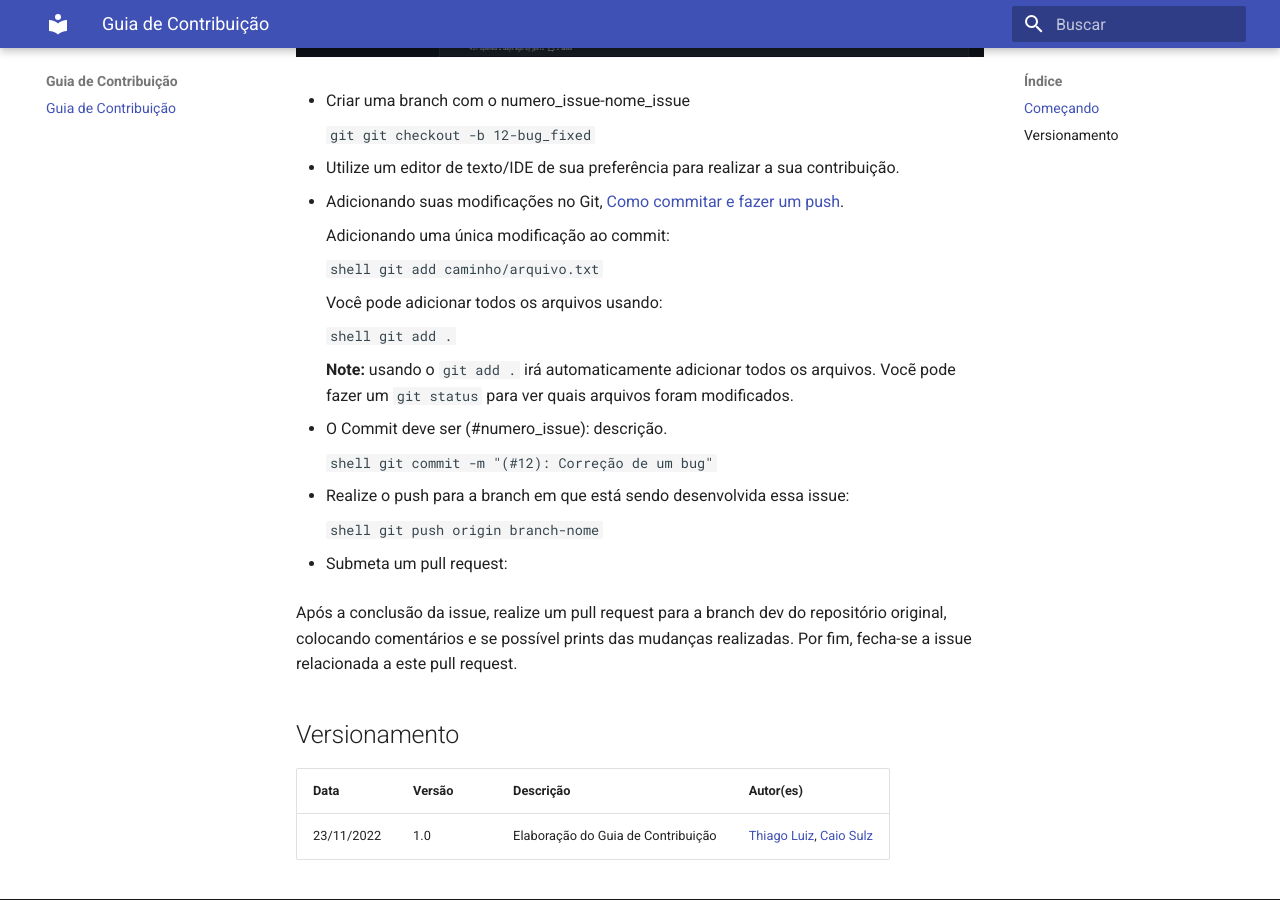
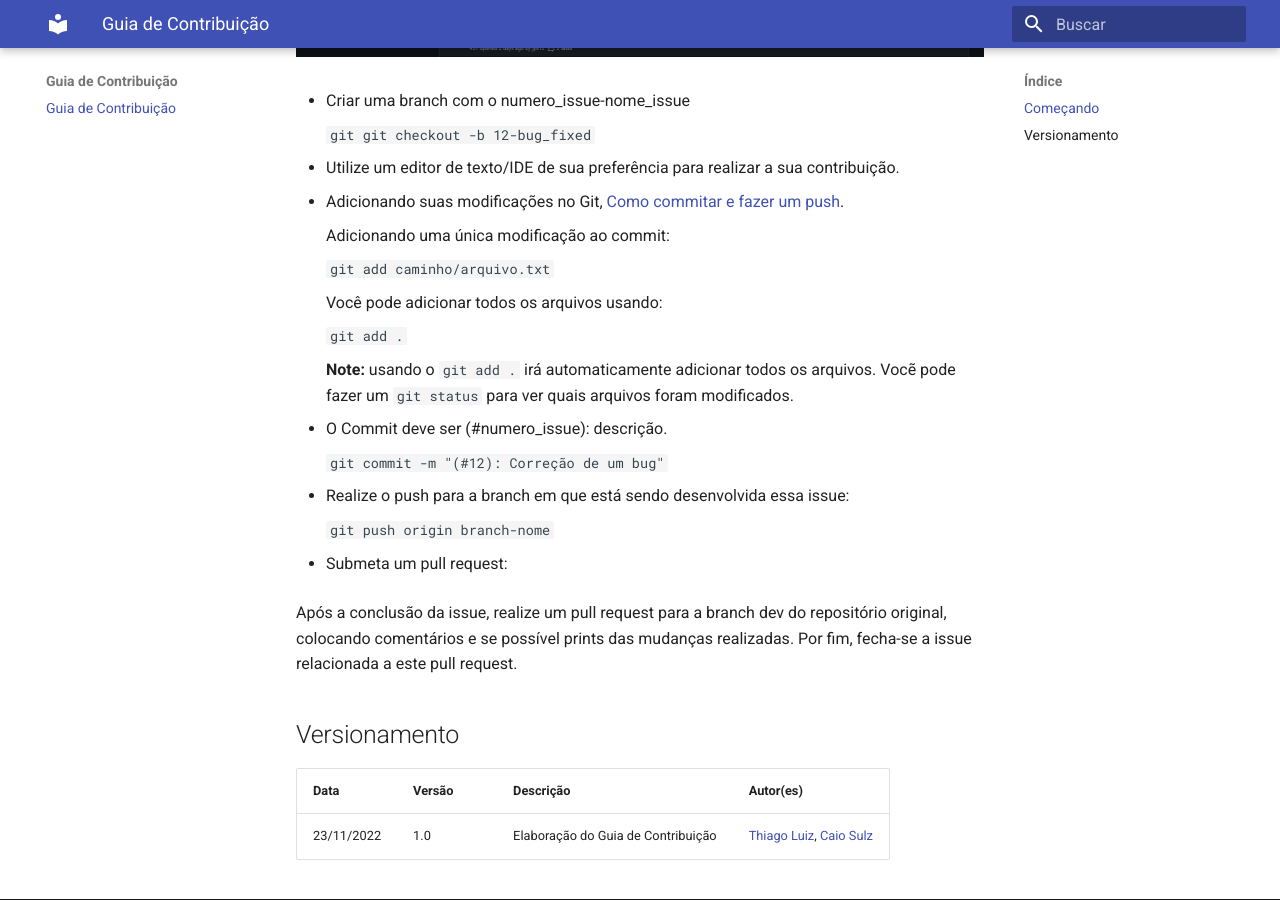
Before and after one commit to fga-eps-mds/2022.2-Amis-Doc, an MkDocs documentation site: the page built from docs/Guia_Contribuicao/guia_contribuicao.md, in a window 1280 px wide and 900 px high, scrolled down 1043 px. Built offline with MkDocs 1.6.1 and Material for MkDocs 9.7.7, drawn with Linux system fonts in a browser that asks for light colours.

Commit message:
(#41): Erro de digitação

````diff
--- a/docs/Guia_Contribuicao/guia_contribuicao.md
+++ b/docs/Guia_Contribuicao/guia_contribuicao.md
@@ -32,13 +32,13 @@ O Guia de Contribuição é um documento que visa ensinar como participar deste
 
     Adicionando uma única modificação ao commit:
 
-    ```shell
+    ```
     git add caminho/arquivo.txt
     ```
 
     Você pode adicionar todos os arquivos usando:
 
-    ```shell
+    ```
     git add .
     ```
 
@@ -47,13 +47,13 @@ O Guia de Contribuição é um documento que visa ensinar como participar deste
 
 *   O Commit deve ser (#numero_issue): descrição.
 
-    ```shell
+    ```
     git commit -m "(#12): Correção de um bug"
     ```
 
 *  Realize o push para a branch em que está sendo desenvolvida essa issue:
 
-    ```shell
+    ```
     git push origin branch-nome
     ```
 
````
